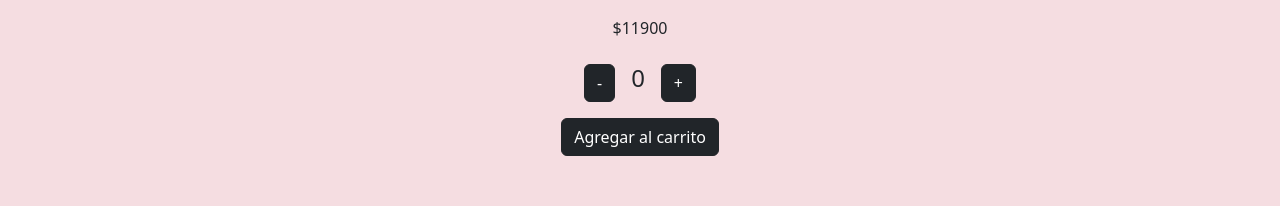
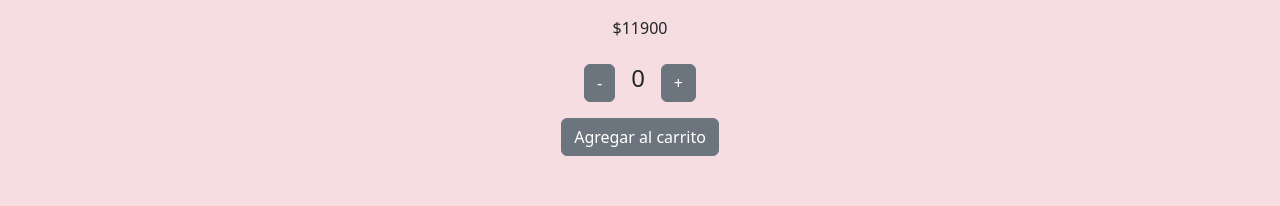
Before and after one commit to Alejandra-Vilches/Proyecto-React-Shinyshine, a React (Create React App) app: page /item/01 in a window 1280 px wide. Shown: the part 458-664 px from the top of the page. Built offline with nearby package versions, Linux system fonts and the light colour scheme.

Commit message:
modificación estilos

```diff
--- a/src/components/Cart/Cart.js
+++ b/src/components/Cart/Cart.js
@@ -14,12 +14,12 @@ const Cart = () => {
                 <h3 className="m-3">Total a pagar: ${total()}</h3>
                 <div>
                     <button className="btn btn-danger m-2" onClick={clear}>Vaciar carrito</button>
-                    <Link className="btn btn-dark m-2">Terminar compra</Link>
+                    <Link className="btn btn-secondary m-2">Terminar compra</Link>
                 </div>
             </div>
             : <div>
                 <h3 className="m-5">Tu carrito está vacio</h3>
-                <Link to = '/' className= 'btn btn-dark'>Ir a comprar</Link>
+                <Link to = '/' className= 'btn btn-secondary'>Ir a comprar</Link>
             </div>}
         </div>
     )
--- a/src/components/Item/Item.js
+++ b/src/components/Item/Item.js
@@ -26,7 +26,7 @@ const Item = ({id, name, img, price, stock}) => {
                 </p>
             </section>
             <footer className="ItemFooter">
-            <Link to={`/item/${id}`} className='btn btn-dark'>Ver detalle</Link>
+            <Link to={`/item/${id}`} className='btn btn-secondary'>Ver detalle</Link>
             </footer>
         </article>
 
--- a/src/components/ItemCount/ItemCount.js
+++ b/src/components/ItemCount/ItemCount.js
@@ -19,12 +19,12 @@ const ItemCount = ({stock, initial, onAdd}) => {
     return(
         <div className='Counter'>
             <div className='Controls d-flex flex-row justify-content-center'>
-                <button className="btn btn-dark m-2" onClick={decrement}>-</button>
+                <button className="btn btn-secondary m-2" onClick={decrement}>-</button>
                 <h4 className='Number m-2'>{quantity}</h4>
-                <button className="btn btn-dark m-2" onClick={increment}>+</button>
+                <button className="btn btn-secondary m-2" onClick={increment}>+</button>
             </div>
             <div>
-                <button className="btn btn-dark m-2" onClick={() => {
+                <button className="btn btn-secondary m-2" onClick={() => {
             if (stock) {
               onAdd(quantity);
              // window.alert("Producto agregado al carrito");
--- a/src/components/ItemDetail/ItemDetail.js
+++ b/src/components/ItemDetail/ItemDetail.js
@@ -23,7 +23,7 @@ const ItemDetail = ({id, name, img, description, price, stock}) => {
             <p>{description}</p>
             <p>${price}</p>
             {quantityAdded === '' ? <ItemCount initial={0} stock={stock} onAdd={onAdd}/>
-            : <Link to='/cart' className="btn btn-dark"> Ir al carrito</Link>}
+            : <Link to='/cart' className="btn btn-secondary"> Ir al carrito</Link>}
         </div>
     )
 }
```
